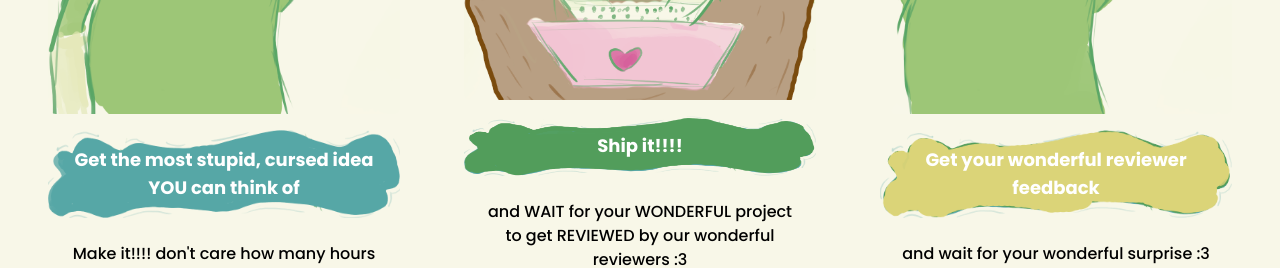
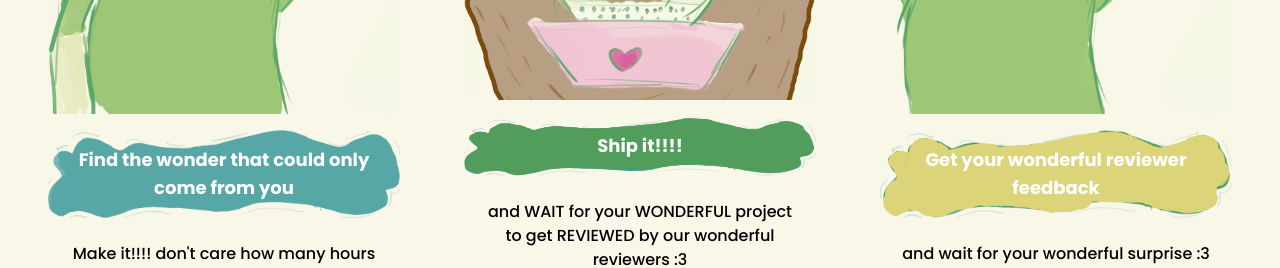
Before and after one commit to Gabouin/Wonders, a Next.js app: page / in a window 1280 px wide. Shown: the part 6980-7248 px from the top of the page. Built offline with nearby package versions, Linux system fonts and the light colour scheme.

Commit message:
chore: update howthisworks

```diff
--- a/app/components/HowThisWorks.tsx
+++ b/app/components/HowThisWorks.tsx
@@ -16,7 +16,7 @@ export function HowThisWorks() {
       img: "/step-1.png",
       border: "/text-border.png",
       color: "red",
-      title: "Get the most stupid, cursed idea YOU can think of",
+      title: "Find the wonder that could only come from you",
       desc: "Make it!!!! don't care how many hours you farm, HOURS do not MATTER here",
     },
     {
```
